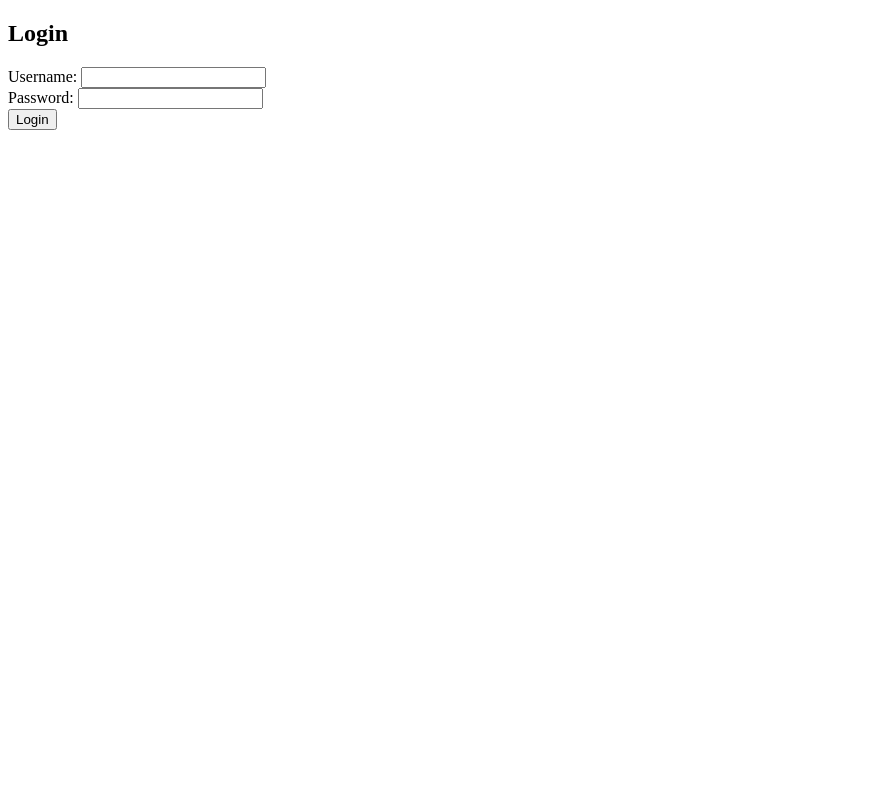
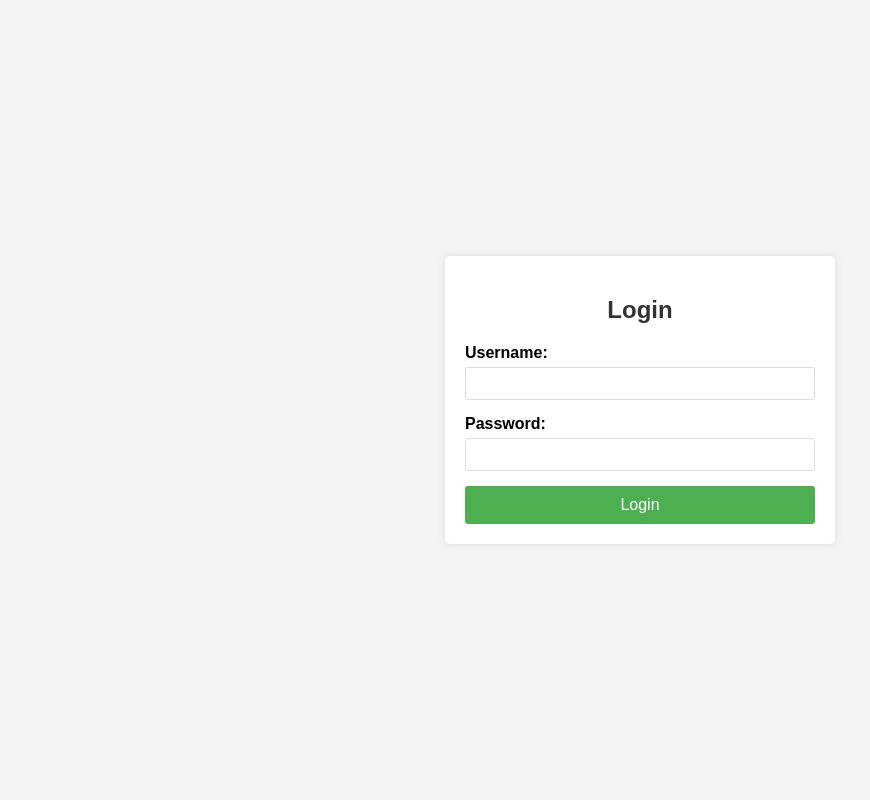
Before and after one commit to aharris01/TwitterClone, a Flask app: page /login in a window 1280 px wide. Shown: the whole page, without its empty margins (0-870 px from the left). Run offline with Flask 3, Linux system fonts and the light colour scheme.

Commit message:
Added styling to frontend, added flashes if login validation fails on backend

```diff
--- a/app/main.py
+++ b/app/main.py
@@ -1,4 +1,4 @@
-from flask import request, jsonify, render_template, redirect, url_for
+from flask import request, jsonify, render_template, redirect, url_for, flash
 from config import app
 import re
 from markupsafe import escape
@@ -17,10 +17,12 @@ def login():
 
         # Handle empty values
         if not username or not password:
+            flash("Username and password are required", "error")
             return render_template("login.html")
 
         # Username too large for system
         if len(username) > 80:
+            flash("Username too large", "error")
             return render_template("login.html")
 
         # Check if the username is valid
--- a/app/models.py
+++ b/app/models.py
@@ -6,7 +6,7 @@ from argon2 import PasswordHasher
 # The parameters were chosen based on https://cheatsheetseries.owasp.org/cheatsheets/Password_Storage_Cheat_Sheet.html#password-hashing-algorithms
 class User(db.Model):
     id = db.Column(db.Integer, primaryKey=True)
-    userName = db.Column(db.String(80), unique=True, nullable=False)
+    userName = db.Column(db.String(32), unique=True, nullable=False)
     passwordHash = db.Column(db.String(128), nullable=False)
 
     def setPassword(self, password):
--- /dev/null
+++ b/app/static/style.css
@@ -0,0 +1,82 @@
+body {
+    font-family: Arial, sans-serif;
+    background-color: #f4f4f4;
+    margin: 0;
+    padding: 0;
+    display: flex;
+    justify-content: center;
+    align-items: center;
+    height: 100vh;
+}
+
+.container {
+    background-color: white;
+    padding: 20px;
+    border-radius: 5px;
+    box-shadow: 0 0 10px rgba(0, 0, 0, 0.1);
+    width: 350px;
+}
+
+h2 {
+    text-align: center;
+    color: #333;
+}
+
+.form-group {
+    margin-bottom: 15px;
+}
+
+label {
+    display: block;
+    margin-bottom: 5px;
+    font-weight: bold;
+}
+
+input[type="text"],
+input[type="password"] {
+    width: 100%;
+    padding: 8px;
+    border: 1px solid #ddd;
+    border-radius: 3px;
+    box-sizing: border-box;
+}
+
+button {
+    background-color: #4CAF50;
+    color: white;
+    padding: 10px 15px;
+    border: none;
+    border-radius: 3px;
+    cursor: pointer;
+    width: 100%;
+    font-size: 16px;
+}
+
+button:hover {
+    background-color: #45a049;
+}
+
+.flash-messages {
+    margin-bottom: 15px;
+}
+
+.flash-message {
+    padding: 10px;
+    margin-bottom: 10px;
+    border-radius: 3px;
+}
+
+.flash-message.error {
+    background-color: #ffdddd;
+    border-left: 6px solid #f44336;
+}
+
+.flash-message.success {
+    background-color: #ddffdd;
+    border-left: 6px solid #4CAF50;
+}
+
+.flash-message.info {
+    background-color: #e7f3fe;
+    border-left: 6px solid #2196F3;
+}
--- a/app/templates/login.html
+++ b/app/templates/login.html
@@ -4,6 +4,7 @@
     <meta charset="UTF-8">
     <meta name="viewport" content="width=device-width, initial-scale=1.0">
     <title>Login</title>
+    <link rel="stylesheet" href="static/style.css">
 </head>
 
 <body>
```
